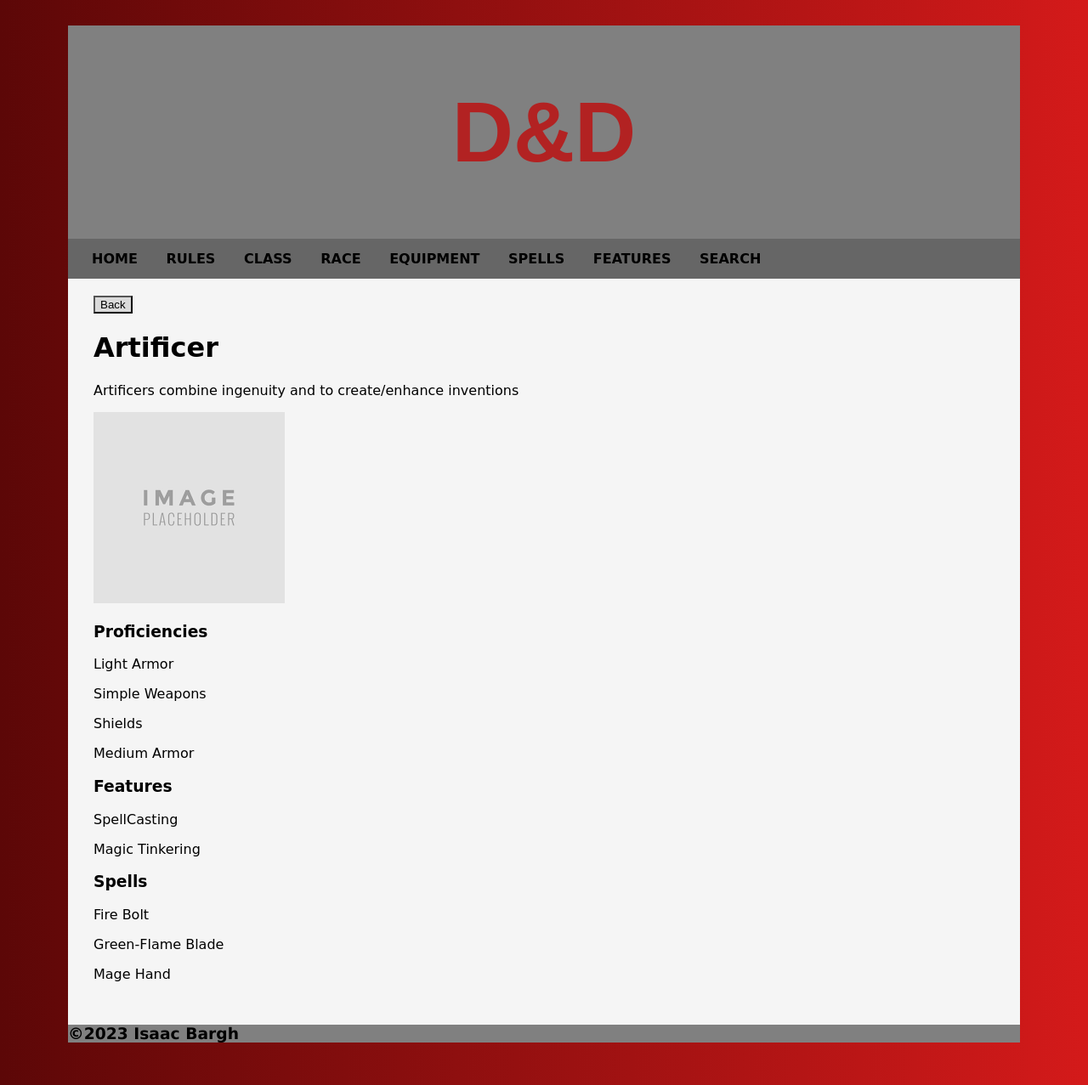
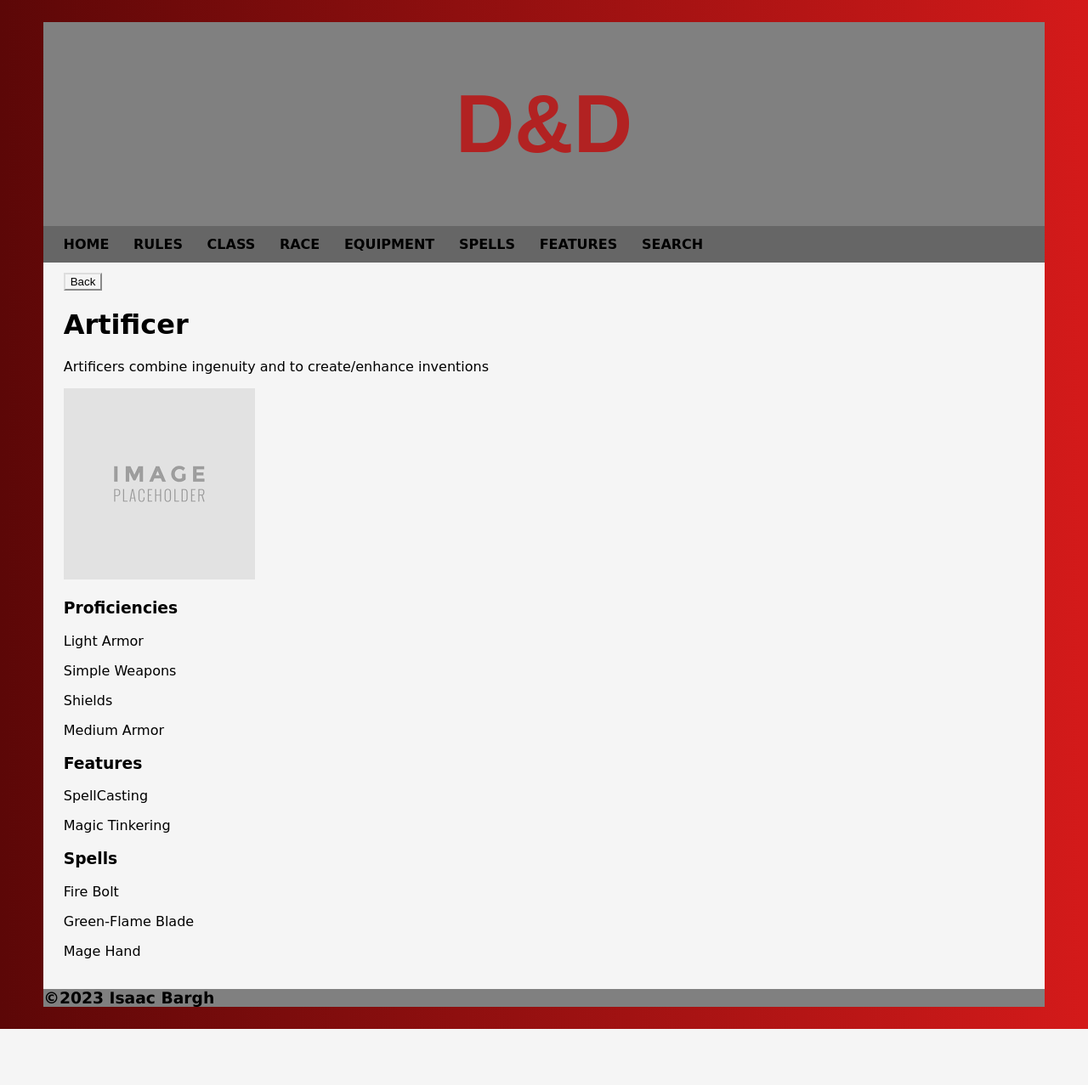
Before and after one commit to IsaacBargh/12DTP-D-D-Website, a Flask app: page /class/1 in a window 1280 px wide. Shown: the whole page at 85% size. After the commit the page ends 1211 px from the top, so only its background shows below. Run offline with Flask 3, Linux system fonts and the light colour scheme; data comes from the database, SQL or seed files in the repository.

Commit message:
changed styling to %s to make it useable for any screen size

```diff
--- a/static/css/style.css
+++ b/static/css/style.css
@@ -3,10 +3,10 @@
 body{
     font-family:"Comic Sans MS";
     background-color: whitesmoke;
-    margin-top: 30px;
-    margin-bottom: 50px;
-    margin-right: 80px;
-    margin-left: 80px;
+    margin-top: 2%;
+    margin-bottom: 2%;
+    margin-right: 4%;
+    margin-left: 4%;
 }
 
 html{
@@ -15,12 +15,12 @@
 
 header{
     background-color: gray;
-    padding: 1px 0px;
+    padding: 1px;
     font-family: fantasy;
     text-align: center;
     color: firebrick;
     font-weight: bolder;
-    font-size: 50px;
+    font-size: 300%;
 }
 
 footer{
@@ -29,10 +29,10 @@
 }
 
 main{
-    margin-top: 20px;
-    margin-bottom: 50px;
-    margin-right: 30px;
-    margin-left: 30px;
+    margin-top: 1%;
+    margin-bottom: 3%;
+    margin-right: 2%;
+    margin-left: 2%;
 }
 
 .title{
@@ -41,11 +41,12 @@
 }
 
 .back{
-    background-color: rgb(218, 218, 218);
+    background-color: whitesmoke;
+    border-color: #ddd;
 }
 
 .back:hover{
-    background-color: rgb(172, 172, 172);
+    background-color: rgb(226, 226, 226);
 }
 
 /* Links & Nav */
@@ -54,13 +55,13 @@
     background-color: #666;
     color: #FFFF;
     font-weight: bold;
-    padding: 14px;
+    padding: 1%;
 }
 
 .nav_link{
     color: Black;
     text-decoration: none;
-    padding: 14px;
+    padding: 1%;
     margin: 0px;
 }
 
@@ -77,13 +78,6 @@
 .all_link:hover{
     color: rgb(70, 70, 70);
     text-decoration: none;
-}
-
-.search_nav{
-    color: Black;
-    text-decoration: none;
-    padding: 14px;
-    margin: 0px;
 }
 
 /* images */
--- a/templates/nav.html
+++ b/templates/nav.html
@@ -6,4 +6,4 @@
     <a class="nav_link" href="/all_equipment">EQUIPMENT</a>
     <a class="nav_link" href="/all_schools">SPELLS</a>
     <a class="nav_link" href="/all_features">FEATURES</a>
-    <a class="search_nav" href="/search">SEARCH</a>
+    <a class="nav_link" href="/search">SEARCH</a>
```
